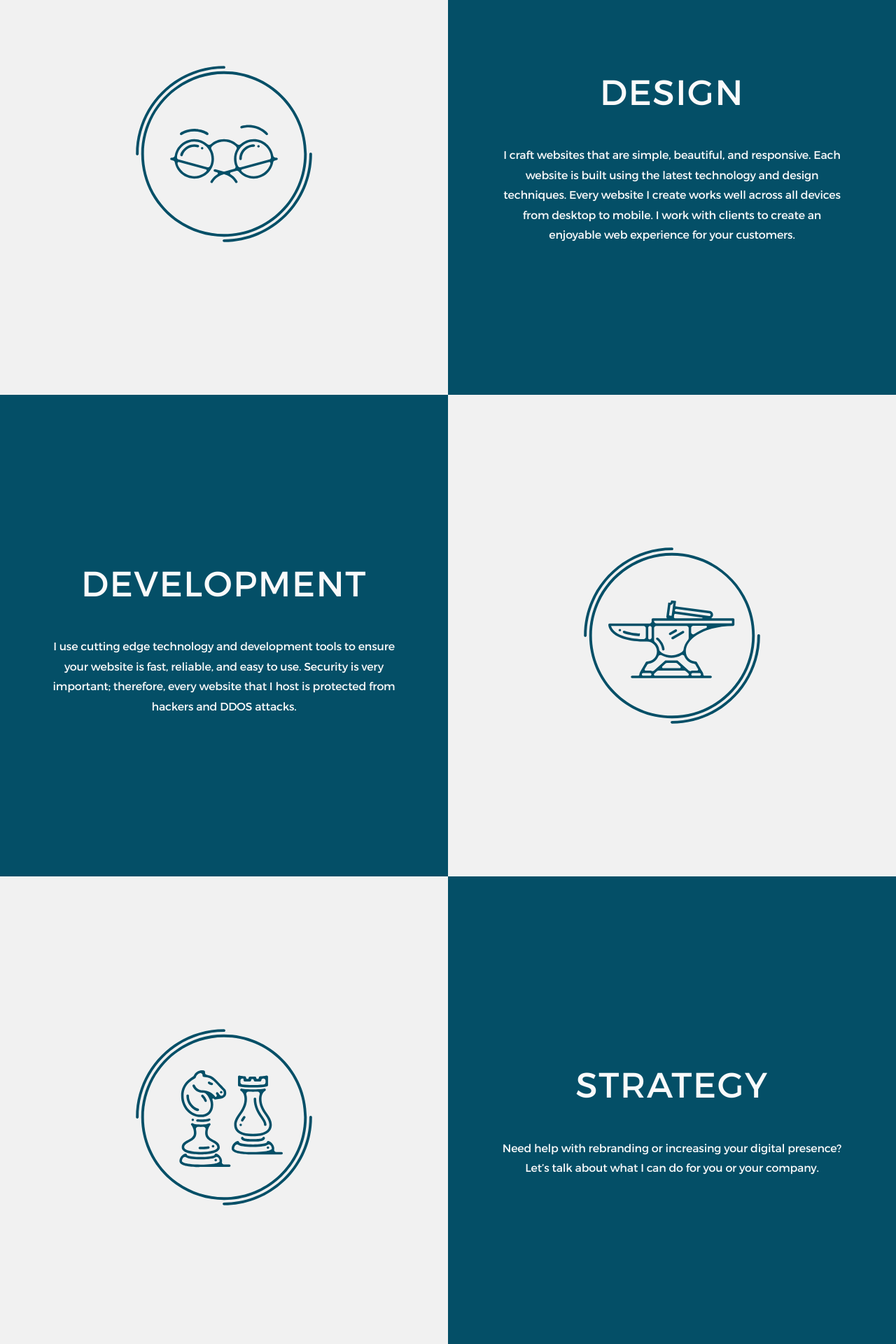
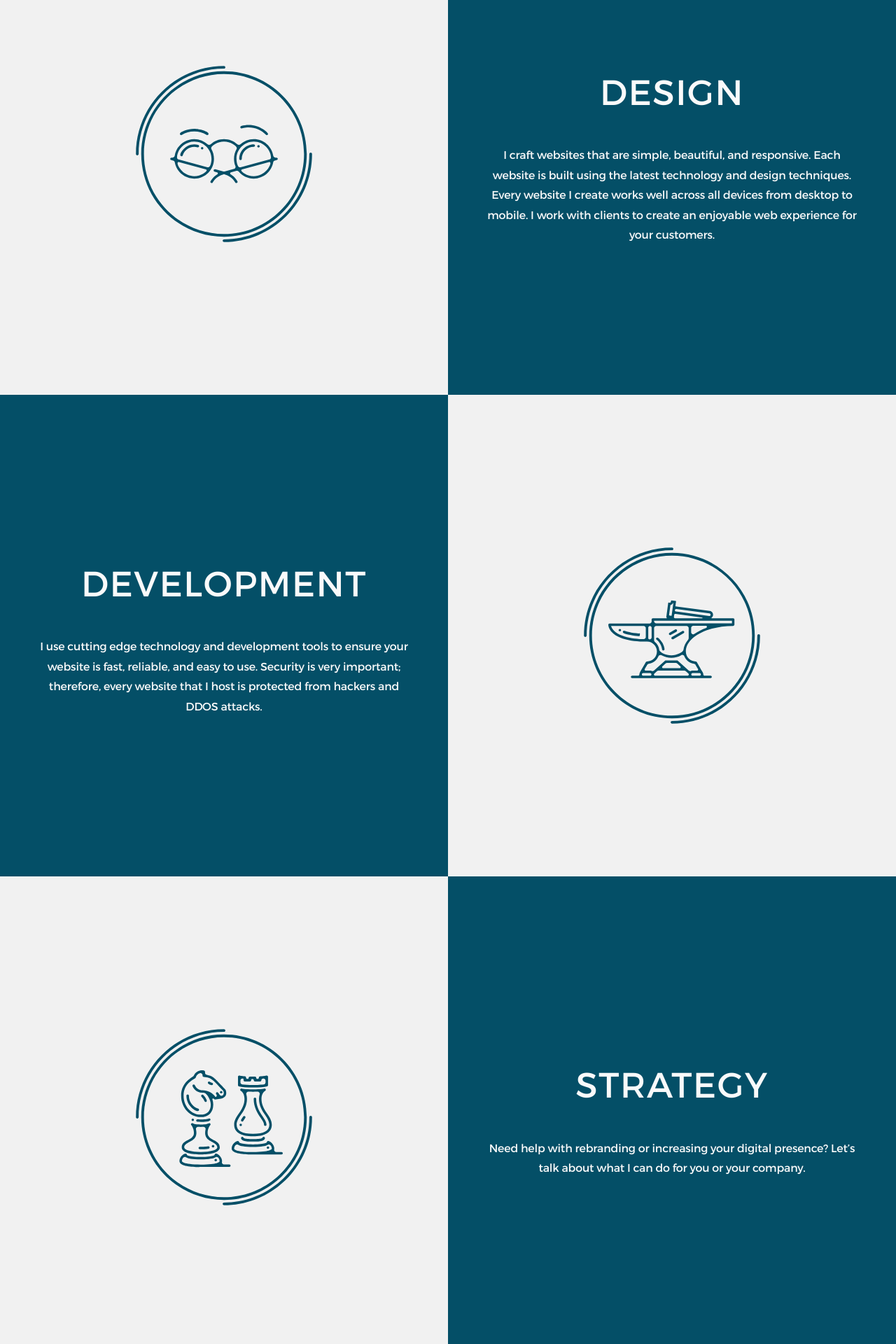
Before and after one commit to jtgry/personal-blog-old, a Jekyll site: the page built from index.html, in a window 1280 px wide. Shown: the part 1428-3348 px from the top of the page at 70% size. Built offline with Jekyll 4.4.1, drawn with Linux system fonts in a browser that asks for light colours; nearby versions of some CDN libraries.

Commit message:
CSS Container Fixes

```diff
--- a/_sass/_base.scss
+++ b/_sass/_base.scss
@@ -181,7 +181,7 @@
   width: auto;
   margin: 0 auto;
   max-width: 720px;
-  padding: 0 2%;
+  padding: 0 8%;
 }
 footer{
   background: #fafafa;
--- a/_sass/layout/projects.scss
+++ b/_sass/layout/projects.scss
@@ -5,8 +5,8 @@
 }
 .project-item{
   float: left;
-  width: 96%;
-  margin: 1% 2%;
+  width: 84%;
+  margin: 2% 8%;
   display:block;
   position:relative;
 }
--- a/_sass/layout/services.scss
+++ b/_sass/layout/services.scss
@@ -16,7 +16,6 @@
   font-family: $base-font-family;
   text-align: center;
   font-size: 1.1rem;
-  padding: 0 10%;
 }
 .half-column object{
   width: 40%;
```
